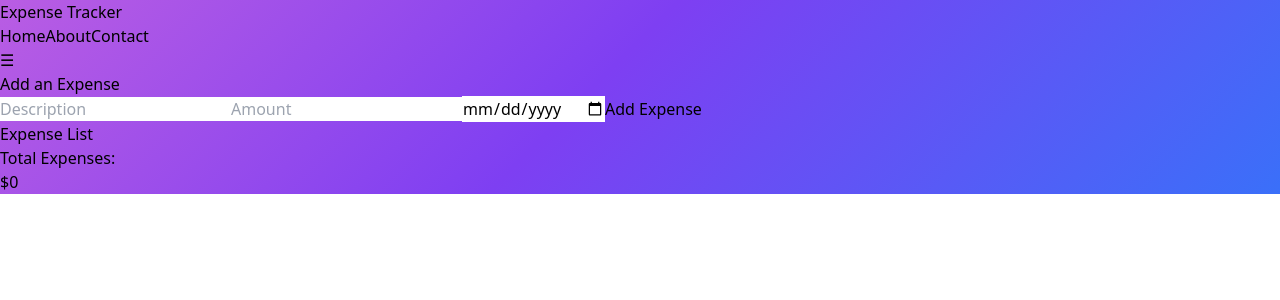
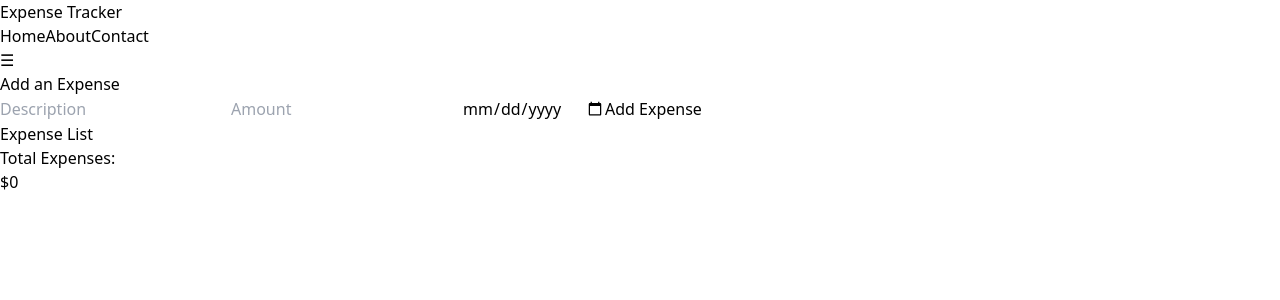
Before and after one commit to bashSunny101/ExpenseTracker, a React (Vite) app: page / in a window 1280 px wide. Shown: the top 300 px of the page. Built offline with nearby package versions, Linux system fonts and the light colour scheme.

Commit message:
index.css modified

```diff
--- a/src/index.css
+++ b/src/index.css
@@ -1,20 +1,20 @@
 @tailwind base;
 @tailwind components;
 @tailwind utilities;
-.animated-background {
+/* .animated-background {
   background: linear-gradient(-45deg, #0099FF, #7E3FF2, #FF80D2, #FFB125, #00D594);
   background-size: 400% 400%;
   animation: gradientAnimation 10s infinite alternate;
-}
+} */
 
-@keyframes gradientAnimation {
+/* @keyframes gradientAnimation {
   0% {
     background-position: 0% 0%;
   }
   100% {
     background-position: 100% 100%;
   }
-}
+} */
 
 /* :root {
   font-family: Inter, system-ui, Avenir, Helvetica, Arial, sans-serif;
```
